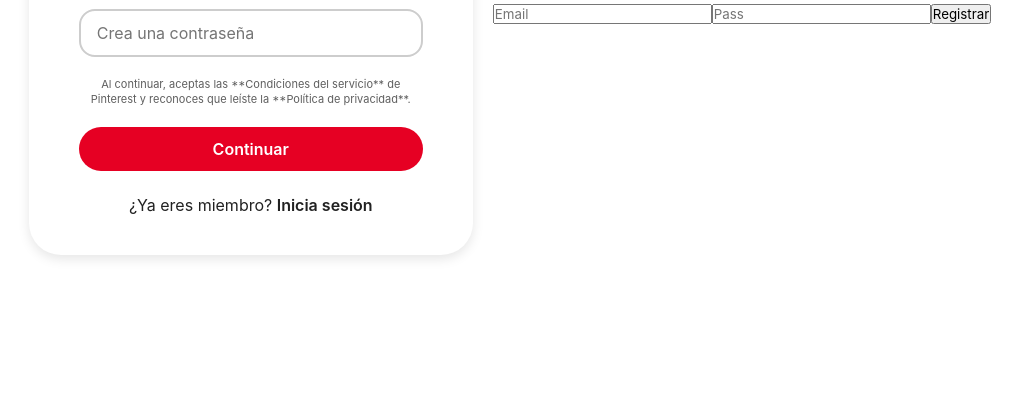
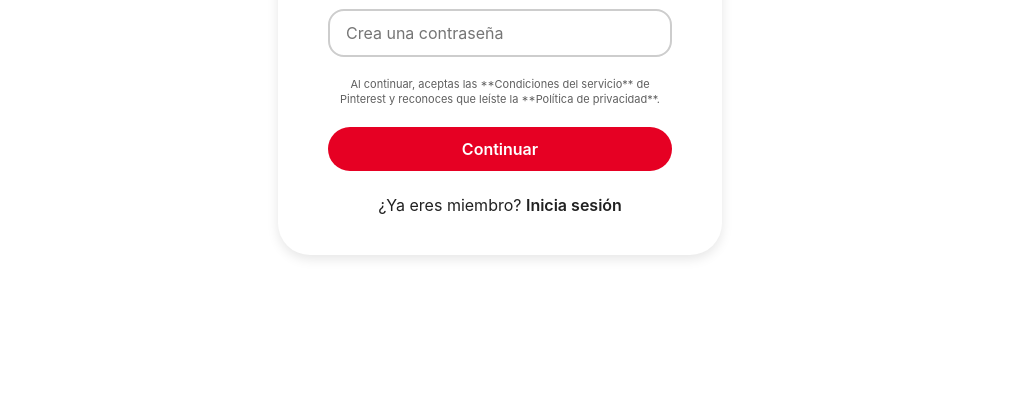
Before and after one commit to XxcrygirlxX/ProyectoFinal_Pinterest, a website: page Frontend/register/register.html in a window 1280 px wide. Shown: the part 386-800 px from the top of the page, without its empty margins (140-1162 px from the left). Drawn offline with Linux system fonts and the light colour scheme.

Commit message:
integración detector de malas palabras

```diff
--- a/Frontend/register/register.html
+++ b/Frontend/register/register.html
@@ -43,9 +43,6 @@
             </footer>
         </div>
     </main>
-    <input id="email" placeholder="Email"><input id="pass" type="password" placeholder="Pass">
-    <button onclick="registrar()">Registrar</button>
-    <div id="contenedor-pines"></div>
     <script src="register.js"></script>
 </body>
 </html>
--- /dev/null
+++ b/package.json
@@ -0,0 +1,5 @@
+{
+  "dependencies": {
+    "profane-words": "^2.1.0"
+  }
+}
```
Also changed, not shown: Frontend/index.html (+0 -3 lines), 1 other file.
